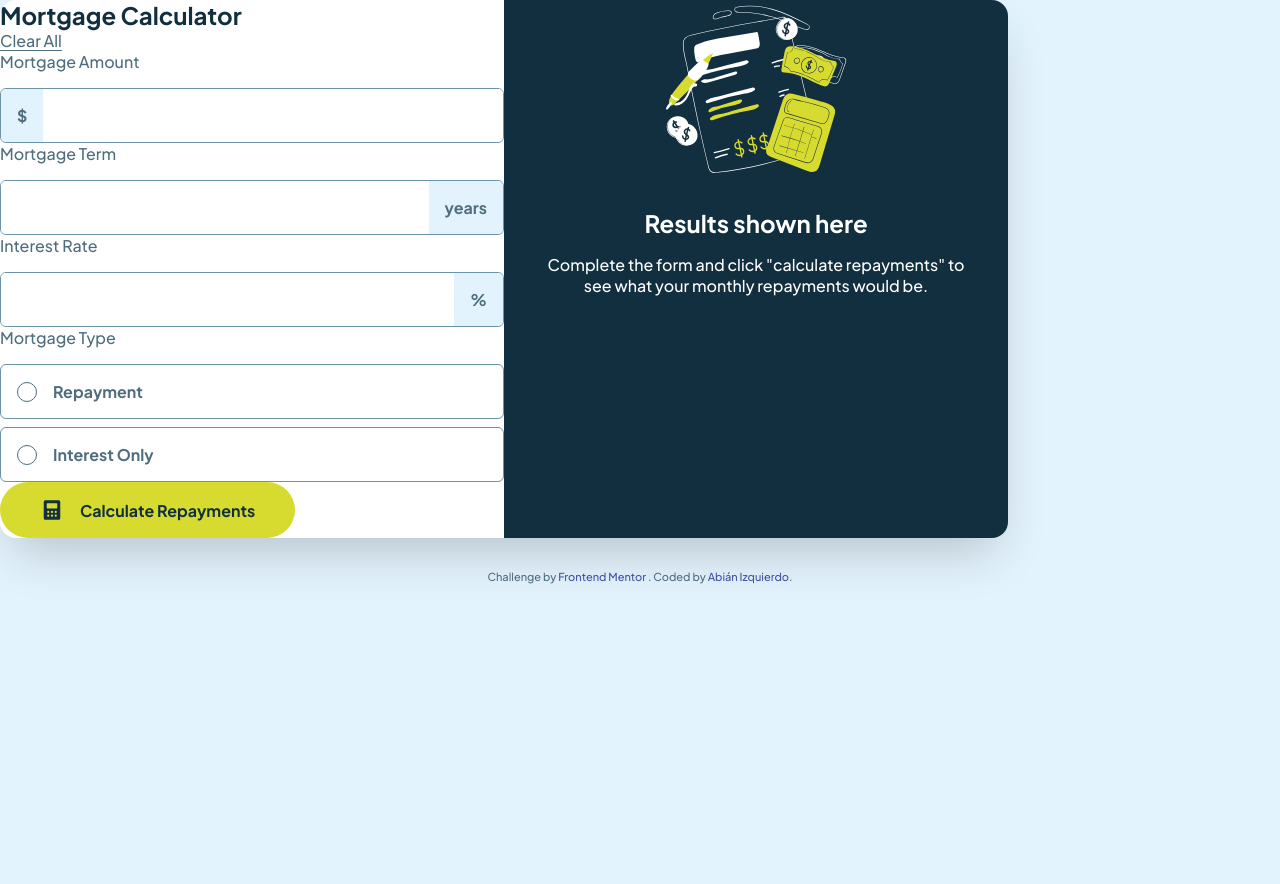
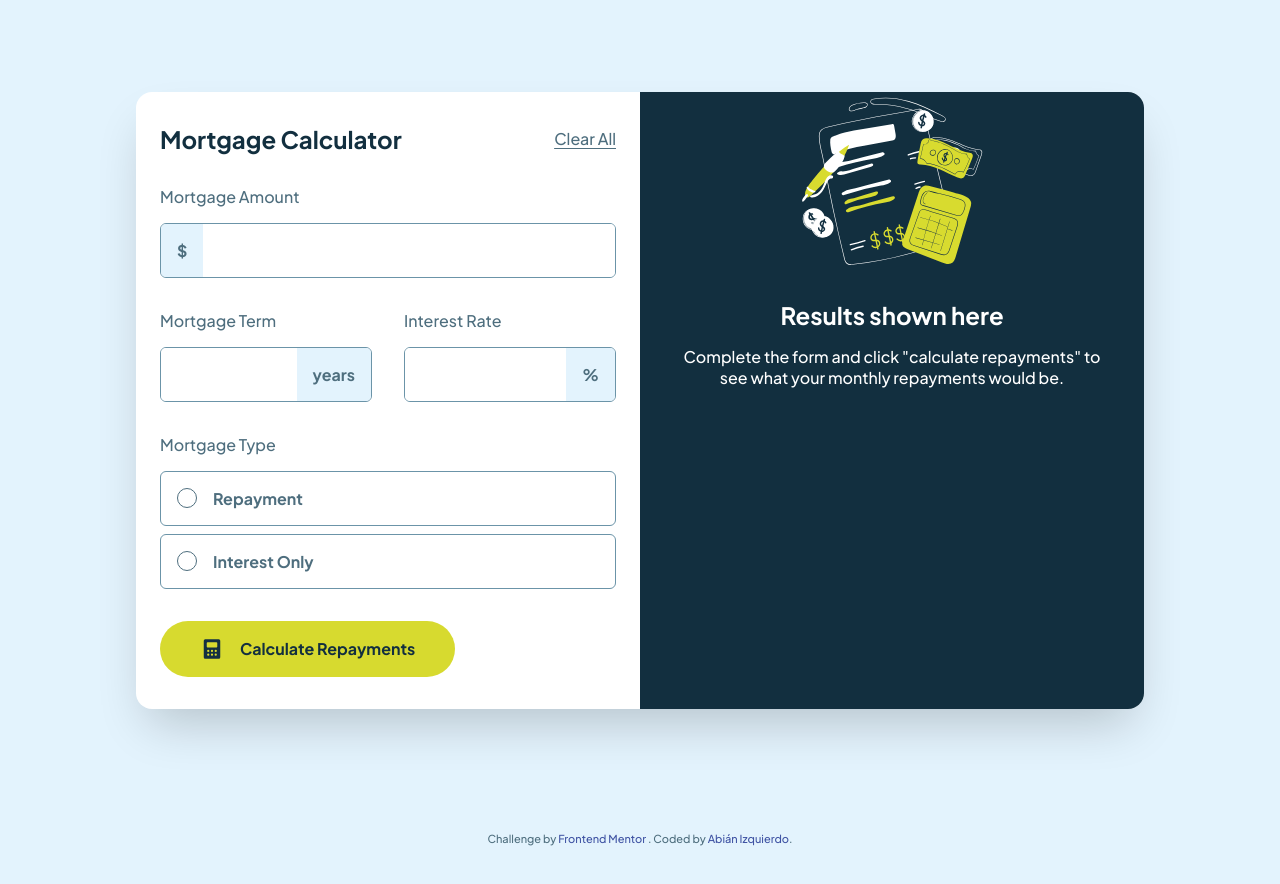
Before and after one commit to abizmo/mortgage-repayment-calculator, an Astro site: page / in a window 1280 px wide. Before the commit the page ends 800 px from the top, so only its background shows below. Built offline with nearby package versions, Linux system fonts and the light colour scheme; Astro itself is replaced by a stand-in of ours.

Commit message:
add layout styles

```diff
--- a/src/components/form-calculator.tsx
+++ b/src/components/form-calculator.tsx
@@ -1,4 +1,5 @@
 import { addError, hasResults, removeError, reset } from "@/stores/calculator"
+import styles from "@/styles/form-calculator.module.css"
 
 interface FormElements extends HTMLFormControlsCollection {
   amount: HTMLInputElement
@@ -61,7 +62,11 @@ function FormCalculator({ children }: React.PropsWithChildren) {
   }
 
   return (
-    <form onSubmit={handleSubmit} onReset={handleReset}>
+    <form
+      className={styles.formCalculator}
+      onSubmit={handleSubmit}
+      onReset={handleReset}
+    >
       {children}
     </form>
   )
--- a/src/pages/index.astro
+++ b/src/pages/index.astro
@@ -23,23 +23,23 @@ const options: SelectOption<MortgageTypes>[] = [
 ---
 
 <RootLayout title="Mortgage repayment calculator">
-  <main>
+  <main class="main-container">
     <!-- calculator component -->
     <Calculator>
       <!-- form component -->
       <FormCalculator client:load>
-        <header>
+        <header class="form-header">
           <h1 class="fs-700 fw-bold text-dark">Mortgage Calculator</h1>
           <Button variant="link" type="reset">Clear All</Button>
         </header>
-        <main>
+        <main class="form-main">
           <Input
             label="Mortgage Amount"
             id="amount"
             decorator="$"
             client:load
           />
-          <div>
+          <div class="group">
             <Input
               label="Mortgage Term"
               id="term"
@@ -55,7 +55,12 @@ const options: SelectOption<MortgageTypes>[] = [
               client:load
             />
           </div>
-          <Select label="Mortgage Type" options={options} client:load />
+          <Select
+            label="Mortgage Type"
+            id="type"
+            options={options}
+            client:load
+          />
         </main>
         <footer>
           <Button variant="button" icon="./icons/calculator.svg" type="submit">
@@ -77,3 +82,40 @@ const options: SelectOption<MortgageTypes>[] = [
     </Calculator>
   </main>
 </RootLayout>
+
+<style>
+  .main-container {
+    display: grid;
+    min-height: 100vh;
+    justify-items: center;
+    @media (width >= 640px) {
+      align-items: center;
+    }
+  }
+
+  .form-header {
+    display: grid;
+    justify-items: start;
+    gap: 0.75rem;
+
+    @media (width >= 640px) {
+      display: flex;
+      justify-content: space-between;
+    }
+  }
+
+  .form-main {
+    display: grid;
+    gap: 2rem;
+  }
+
+  .group {
+    display: grid;
+    gap: 2rem;
+
+    @media (width >= 640px) {
+      grid-template-columns: repeat(2, 1fr);
+      align-items: start;
+    }
+  }
+</style>
--- /dev/null
+++ b/src/styles/form-calculator.module.css
@@ -0,0 +1,5 @@
+.formCalculator {
+  display: grid;
+  gap: 2rem;
+  padding: 2rem 1.5rem;
+}
```
